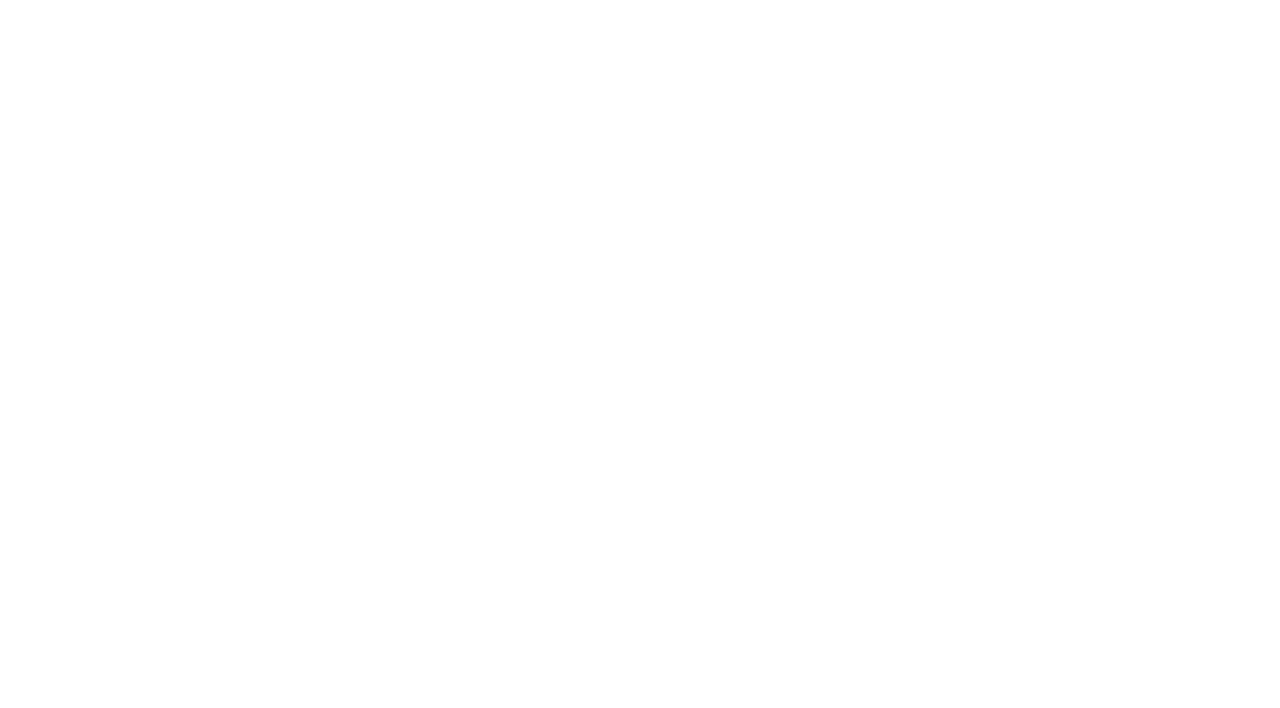
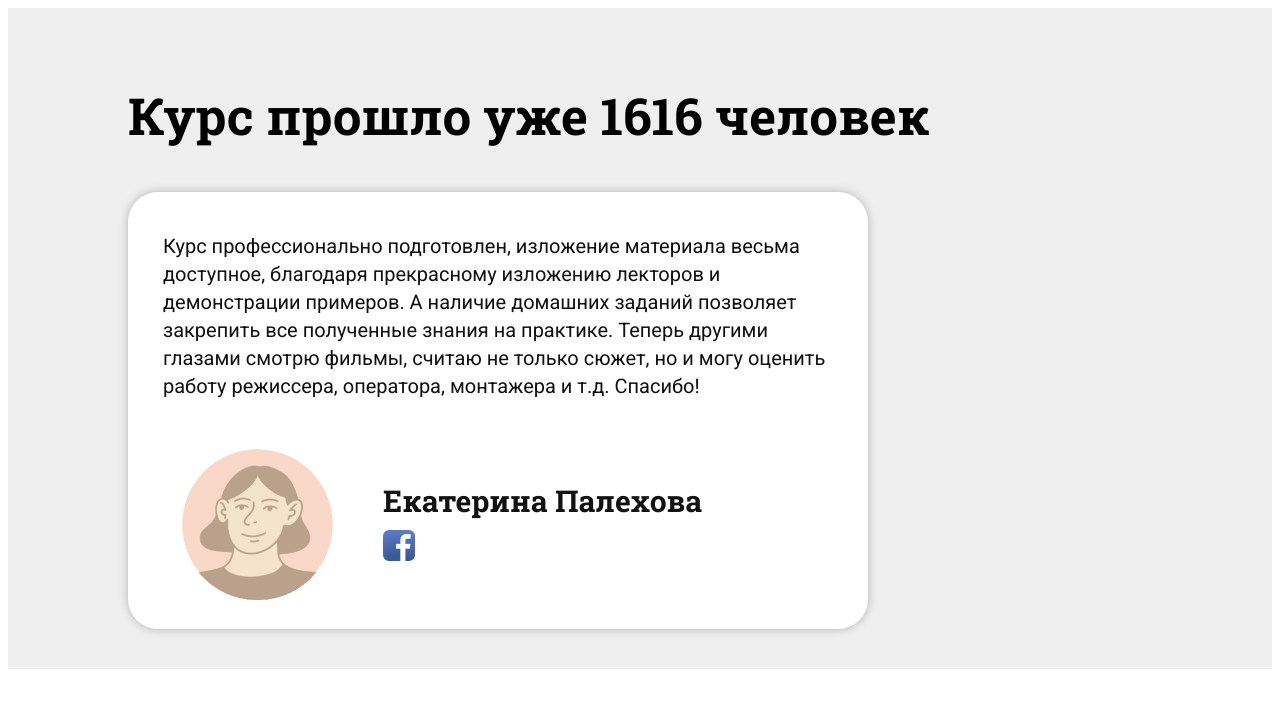
Before and after one commit to zaazew/gamma, a plain HTML site: page index.html in a window 1280 px wide. Drawn offline with Linux system fonts and the light colour scheme.

Commit message:
last version

```diff
--- a/index.html
+++ b/index.html
@@ -1,12 +1,35 @@
-<!DOCTYPE html>
+<!doctype html>
 <html lang="ru">
 <head>
-    <meta charset="UTF-8">
-    <meta name="viewport" content="width=device-width, initial-scale=1.0">
-    <title>GAMMA</title>
-    <link rel="stylesheet" href="style.css">
+  <meta charset="utf-8" />
+  <meta name="viewport" content="width=device-width, initial-scale=1" />
+  <title>Отзывы о курсе</title>
+
+
+  <link href="https://fonts.googleapis.com/css2?family=Roboto:wght@400;500&family=Roboto+Slab:wght@700&display=swap" rel="stylesheet">
+
+
+  <link rel="stylesheet" href="style.css">
+<section class="footer-section">
+  <h1>Курс прошло уже 1616 человек</h1>
+
+  <div class="footer-box">
+    <p>
+      Курс профессионально подготовлен, изложение материала весьма доступное,
+      благодаря прекрасному изложению лекторов и демонстрации примеров.
+      А наличие домашних заданий позволяет закрепить все полученные знания на практике.
+      Теперь другими глазами смотрю фильмы, считаю не только сюжет,
+      но и могу оценить работу режиссера, оператора, монтажера и т.д. Спасибо!
+    </p>
+
+    <div class="footer-author">
+      <img src="photo/girl.png" alt="Екатерина Палехова" class="author-photo">
+      <div>
+        <h3>Екатерина Палехова</h3>
+        <img src="photo/fb.png" alt="Facebook icon" class="social-icon">
+      </div>
+    </div>
+  </div>
+</section>
 </head>
-<body>
-
-</body>
 </html>
--- a/style.css
+++ b/style.css
@@ -0,0 +1,62 @@
+
+.footer-section {
+  background-color: #efefef;
+  text-align: left;
+  padding: 40px 0;
+  display: flex;
+  flex-direction: column;
+  align-items: flex-start;
+  padding-left: 120px;
+}
+
+
+.footer-section h1 {
+  font-family: "Roboto Slab", serif;
+  font-weight: 700;
+  font-size: 51px;
+  line-height: 1.01;
+  color: #000;
+  margin-bottom: 50px;
+}
+
+
+.footer-box {
+  background-color: #fff;
+  width: 670px;
+  padding: 20px 35px;
+  border-radius: 30px;
+  box-shadow: 0 0 10px rgba(0,0,0,0.25);
+  font-family: "Roboto", sans-serif;
+  font-size: 20px;
+  line-height: 1.4;
+  color: #111;
+  margin-left: 0;
+}
+
+
+.footer-author {
+  display: flex;
+  align-items: center;
+  margin-top: 40px;
+  gap: 30px;
+}
+
+.author-photo {
+  width: 190px;
+  height: 169px;
+  object-fit: cover;
+  border-radius: 0;
+}
+
+.footer-author h3 {
+  font-family: "Roboto Slab", serif;
+  font-size: 30px;
+  font-weight: 700;
+  margin: 0;
+}
+
+.social-icon {
+  width: 32px;
+  height: 31px;
+  margin-top: 8px;
+}
```
